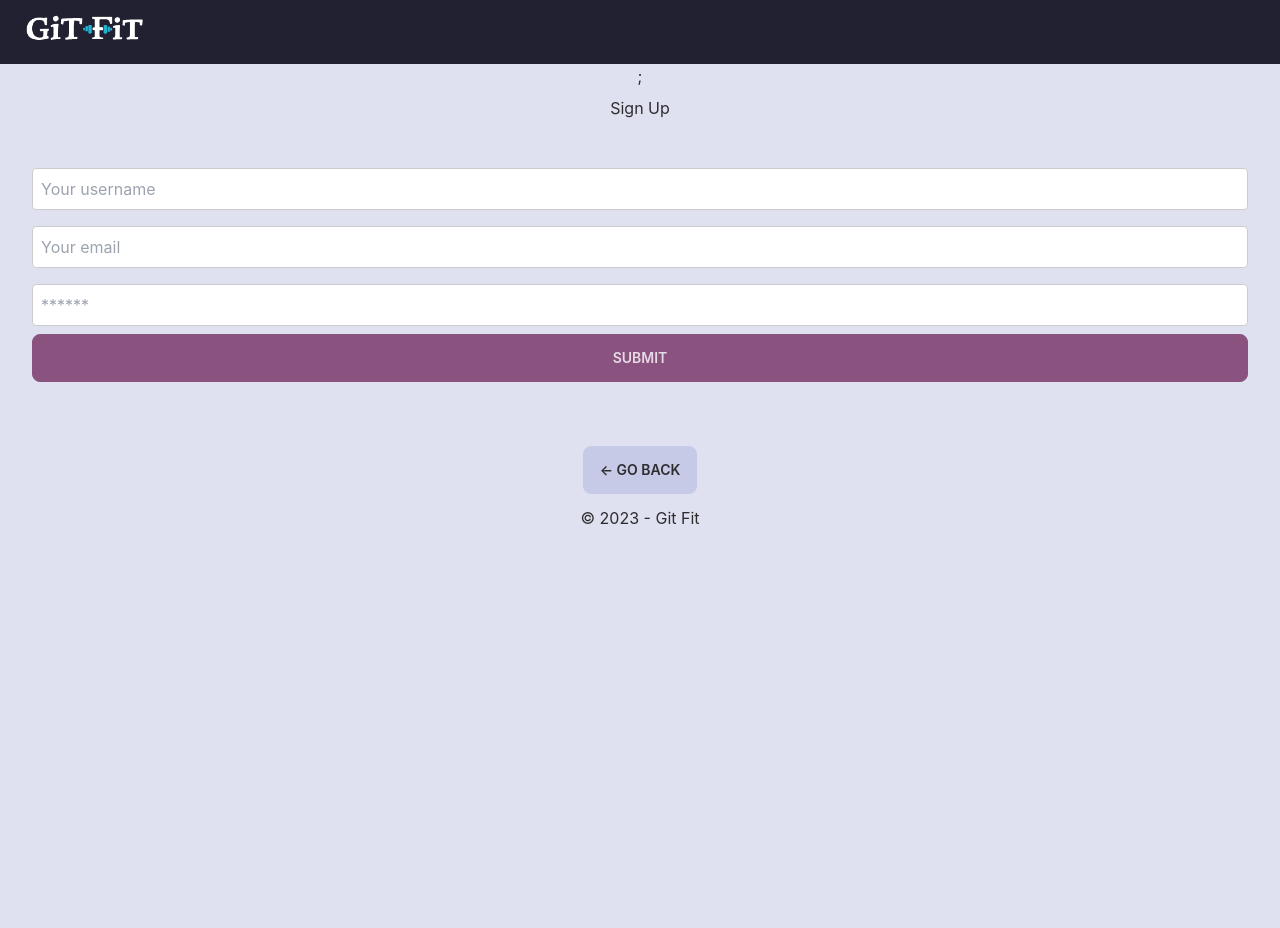
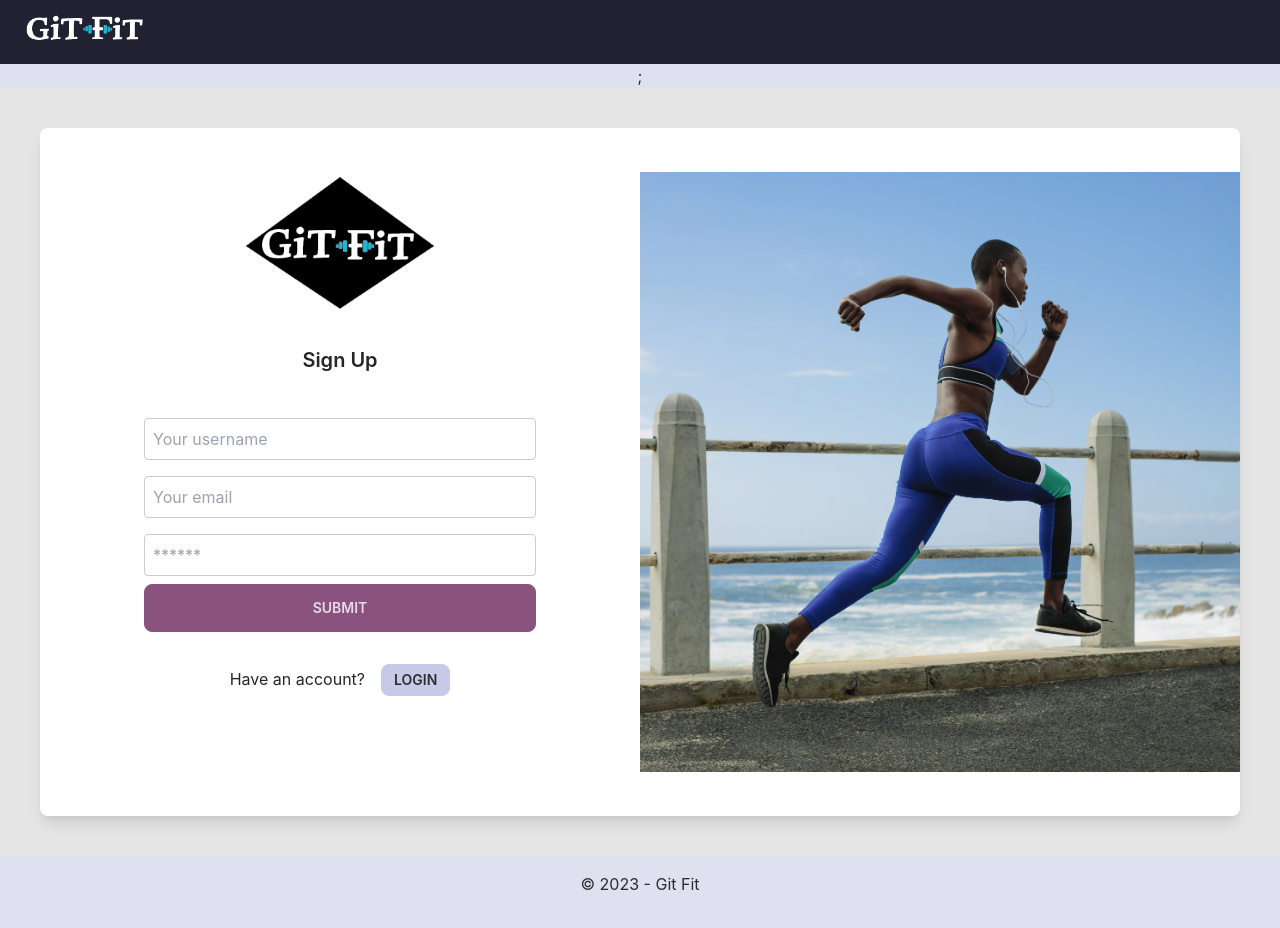
Before and after one commit to akecs512/Git-Fit-Fitness-Tracker, a React (Vite) app in the folder client/: page /signup in a window 1280 px wide. Shown: the top 928 px of the page. Before the commit the page ends 800 px from the top, so only its background shows below. Built offline with nearby package versions, Linux system fonts and the light colour scheme.

Commit message:
sign up form

```diff
--- a/client/src/App.css
+++ b/client/src/App.css
@@ -56,6 +56,7 @@
   padding: 0.5rem;
   margin: 0.5rem 0;
   width: 100%;
+  color: black
 }
 
 .login-image {
--- a/client/src/components/Footer/index.jsx
+++ b/client/src/components/Footer/index.jsx
@@ -6,14 +6,14 @@ const Footer = () => {
   return (
     <footer className="w-100 mt-auto text-dark p-4">
       <div className="container text-center mb-5">
-        {location.pathname !== '/' && (
+        {/* {location.pathname !== '/' && (
           <button
             className="btn btn-dark mb-3"
             onClick={() => navigate(-1)}
           >
             &larr; Go Back
           </button>
-        )}
+        )} */}
         <h4>&copy; {new Date().getFullYear()} - Git Fit</h4>
       </div>
     </footer>
--- a/client/src/components/LoginForm/index.jsx
+++ b/client/src/components/LoginForm/index.jsx
@@ -48,7 +48,7 @@ const LoginForm = (props) => {
             {data ? (
               <p>
                 Success! You may now head{" "}
-                <Link to="/Home">back to the homepage.</Link>
+                <Link to="/">back to the homepage.</Link>
               </p>
             ) : (
               <form onSubmit={handleFormSubmit}>
--- /dev/null
+++ b/client/src/components/SignupForm/index.jsx
@@ -0,0 +1,111 @@
+import { useState } from "react";
+import { Link } from "react-router-dom";
+
+import { useMutation } from "@apollo/client";
+import { ADD_USER } from "../../utils/mutations";
+import Auth from "../../utils/auth";
+
+const Signup = () => {
+  const [formState, setFormState] = useState({
+    name: "",
+    email: "",
+    password: "",
+  });
+  const [addUser, { error, data }] = useMutation(ADD_USER);
+
+  // update state based on form input changes
+  const handleChange = (event) => {
+    const { name, value } = event.target;
+
+    setFormState({
+      ...formState,
+      [name]: value,
+    });
+  };
+
+  // submit form
+  const handleFormSubmit = async (event) => {
+    event.preventDefault();
+    console.log(formState);
+
+    try {
+      const { data } = await addUser({
+        variables: { ...formState },
+      });
+
+      Auth.login(data.addUser.token);
+    } catch (e) {
+      console.error(e);
+    }
+  };
+
+  return (
+    <>
+      <main className="flex-row justify-center mb-4">
+        <div className="col-12 col-lg-10">
+          <div className="card">
+            {/* <h4 className="card-header bg-dark text-light p-2">Sign Up</h4> */}
+            <div className="card-body">
+              {data ? (
+                <p>
+                  Success! You may now head{" "}
+                  <Link to="/">back to the homepage.</Link>
+                </p>
+              ) : (
+                <form onSubmit={handleFormSubmit}>
+                  <input
+                    className="form-input"
+                    placeholder="Your username"
+                    name="name"
+                    type="text"
+                    value={formState.name}
+                    onChange={handleChange}
+                  />
+                  <input
+                    className="form-input"
+                    placeholder="Your email"
+                    name="email"
+                    type="email"
+                    value={formState.email}
+                    onChange={handleChange}
+                  />
+                  <input
+                    className="form-input"
+                    placeholder="******"
+                    name="password"
+                    type="password"
+                    value={formState.password}
+                    onChange={handleChange}
+                  />
+                  <button
+                    className="btn btn-block btn-info"
+                    style={{ cursor: "pointer" }}
+                    type="submit"
+                  >
+                    Submit
+                  </button>
+                  <div className="flex pt-8 items-center justify-between pb-6">
+                    <p className="mb-0">
+                      Have an account?
+                      <Link className="btn btn-sm btn-light ml-4" to="/login">
+                        Login
+                      </Link>{" "}
+                    </p>
+                  </div>
+                </form>
+              )}
+
+              {error && (
+                <div className="my-3 p-3 bg-danger text-white">
+                  {error.message}
+                </div>
+              )}
+            </div>
+          </div>
+        </div>
+      </main>
+    </>
+  );
+};
+
+export default Signup;
--- a/client/src/pages/Home.jsx
+++ b/client/src/pages/Home.jsx
@@ -6,12 +6,15 @@ import Header from "../components/Header";
 import { QUERY_ME } from "../utils/queries";
 
 const Home = () => {
-  <Header />
+
+
   const { loading, data } = useQuery(QUERY_ME);
 
   const workouts = data?.me?.workouts || [];
 
   return (
+    <>
+    <Header />
     <main>
       <div className="flex-row justify-center">
         <div className="col-12 col-md-10 my-3">
@@ -23,6 +26,7 @@ const Home = () => {
         </div>
       </div>
     </main>
+    </>
   );
 };
 
--- a/client/src/pages/Signup.jsx
+++ b/client/src/pages/Signup.jsx
@@ -1,104 +1,40 @@
-import { useState } from "react";
-import { Link } from "react-router-dom";
+import React from "react";
+import SignupForm from "./../components/SignupForm";
 
-import { useMutation } from "@apollo/client";
-import { ADD_USER } from "../utils/mutations";
-import Auth from "../utils/auth";
+export default function Signup() {
+  return (
+    <section className="h-full bg-neutral-200 dark:bg-neutral-700">
+      <div className="container h-full p-10">
+        <div className="g-6 flex h-full flex-wrap items-center justify-center text-neutral-800 dark:text-neutral-200">
+          <div className="w-full">
+            <div className="block rounded-lg bg-white shadow-lg dark:bg-neutral-800">
+              <div className="g-0 lg:flex lg:flex-wrap">
+                {/* <!-- Left column container--> */}
+                <div className="px-4 md:px-0 lg:w-6/12">
+                  <div className="md:mx-6 md:p-12">
+                    {/* <!--Logo--> */}
+                    <div className="text-center">
+                      <img
+                        className="mx-auto w-48"
+                        src="logoShape.png"
+                        alt="logo"
+                      />
+                      <h4 className="mt-1 pb-1 pt-8 text-xl font-semibold">
+                        Sign Up
+                      </h4>
+                    </div>
+                    <SignupForm />
+                  </div>
+                </div>
 
-const Signup = () => {
-
-  const [formState, setFormState] = useState({
-    name: "",
-    email: "",
-    password: "",
-  });
-  const [addUser, { error, data }] = useMutation(ADD_USER);
-
-  // update state based on form input changes
-  const handleChange = (event) => {
-    const { name, value } = event.target;
-
-    setFormState({
-      ...formState,
-      [name]: value,
-    });
-  };
-
-  // submit form
-  const handleFormSubmit = async (event) => {
-    event.preventDefault();
-    console.log(formState);
-
-    try {
-      const { data } = await addUser({
-        variables: { ...formState },
-      });
-
-      Auth.login(data.addUser.token);
-    } catch (e) {
-      console.error(e);
-    }
-  };
-
-  return (
-    <>
-    <main className="flex-row justify-center mb-4">
-      <div className="col-12 col-lg-10">
-        <div className="card">
-          <h4 className="card-header bg-dark text-light p-2">Sign Up</h4>
-          <div className="card-body">
-            {data ? (
-              <p>
-                Success! You may now head{" "}
-                <Link to="/">back to the homepage.</Link>
-              </p>
-            ) : (
-              <form onSubmit={handleFormSubmit}>
-                <input
-                  className="form-input"
-                  placeholder="Your username"
-                  name="name"
-                  type="text"
-                  value={formState.name}
-                  onChange={handleChange}
-                />
-                <input
-                  className="form-input"
-                  placeholder="Your email"
-                  name="email"
-                  type="email"
-                  value={formState.email}
-                  onChange={handleChange}
-                />
-                <input
-                  className="form-input"
-                  placeholder="******"
-                  name="password"
-                  type="password"
-                  value={formState.password}
-                  onChange={handleChange}
-                />
-                <button
-                  className="btn btn-block btn-info"
-                  style={{ cursor: "pointer" }}
-                  type="submit"
-                >
-                  Submit
-                </button>
-              </form>
-            )}
-
-            {error && (
-              <div className="my-3 p-3 bg-danger text-white">
-                {error.message}
+                {/* <!-- Right column container with background and description--> */}
+                <div className="login-image flex bg-center bg-auto items-center rounded-b-lg lg:w-6/12 lg:rounded-r-lg lg:rounded-bl-none">
+                  <div className="px-4 py-6 text-white md:mx-6 md:p-12"></div>
+                </div>
               </div>
-            )}
+            </div>
           </div>
         </div>
       </div>
-    </main>
-    </>
-  );
-};
-
-export default Signup;
+    </section>
+  )}
```
